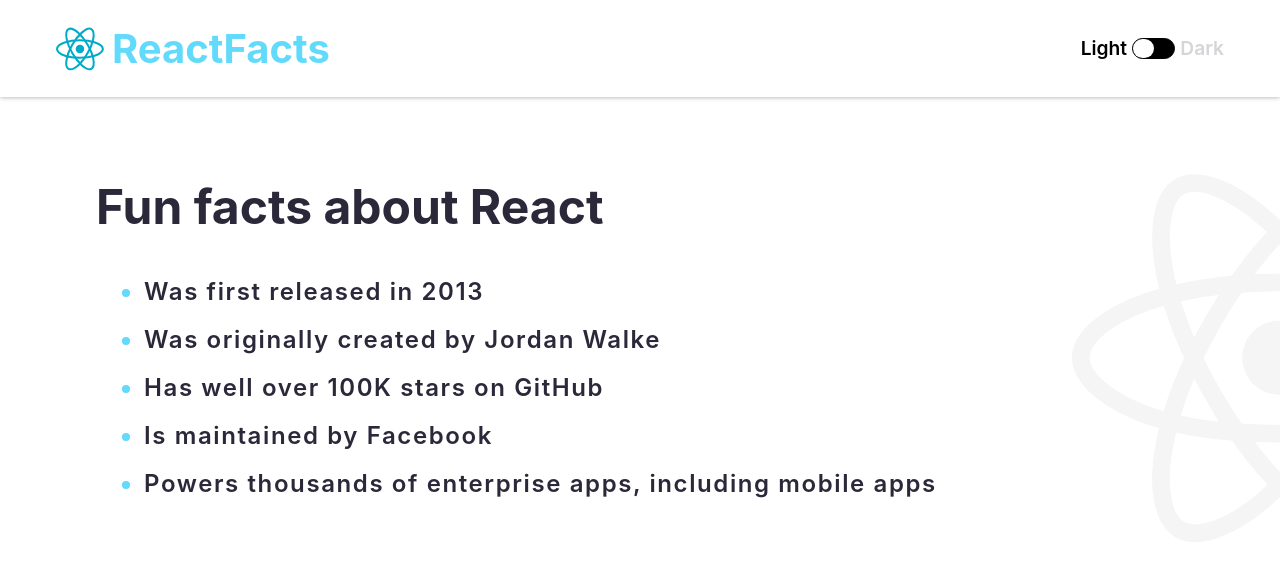
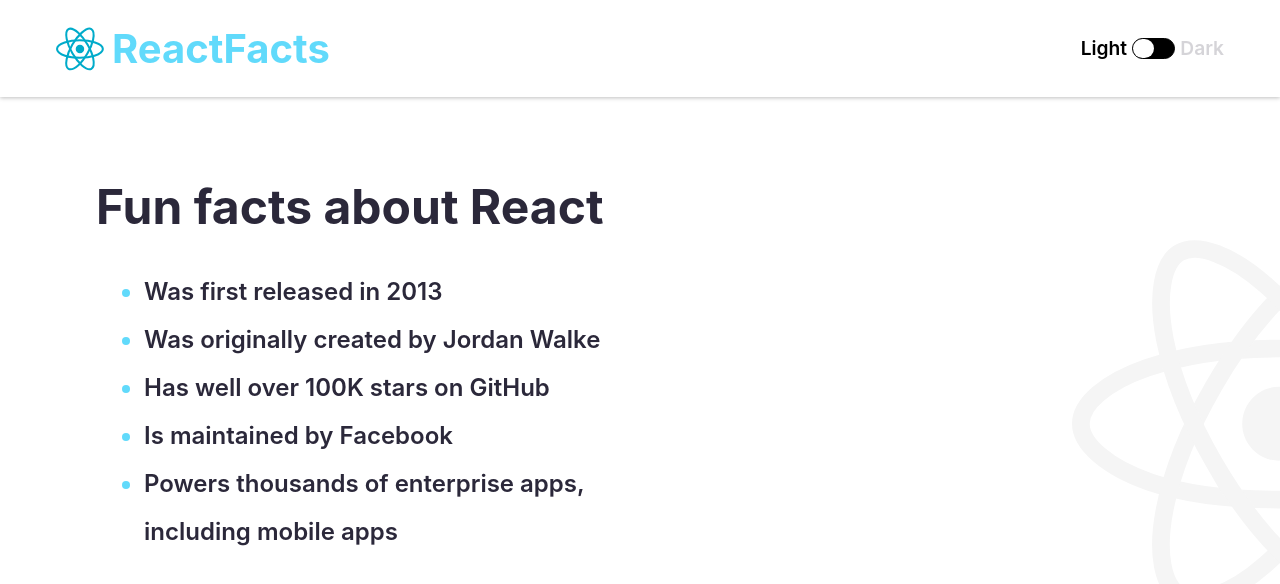
Before and after one commit to soubhagyasethy/react-facts-site, a React (Create React App) app: page / in a window 1280 px wide. Shown: the top 584 px of the page. Built offline with nearby package versions, Linux system fonts and the light colour scheme.

Commit message:
fix: removed body scrolling

```diff
--- a/src/App.css
+++ b/src/App.css
@@ -2,6 +2,11 @@
   box-sizing: border-box;
   margin: 0;
   padding: 0;
+}
+
+body {
+  height: 100%;
+  overflow: hidden;
 }
 
 nav {
@@ -92,9 +97,11 @@
   padding: 5rem 6rem;
   background-image: url("../public/images/reactjs-logo-light.svg");
   background-repeat: no-repeat;
-  background-position: right center;
+  background-position: right 15vh;
   background-size: 13rem;
   color: #2B283A;
+  height: 100vh;
+  overflow-y:auto;
 }
 
 /* for dark mode*/
@@ -112,6 +119,7 @@
   padding: 2rem 3rem;
   font-size: 1.5rem;
   font-weight: 600;
+  max-width: 35rem;
 }
 
 .main-facts ::marker {
@@ -119,6 +127,5 @@
 }
 
 .main-facts>li {
-  letter-spacing: 0.1rem;
   line-height: 3rem;
 }
```
